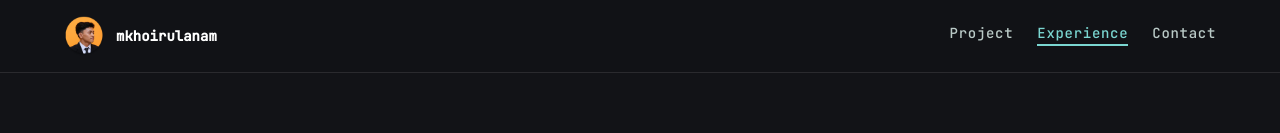
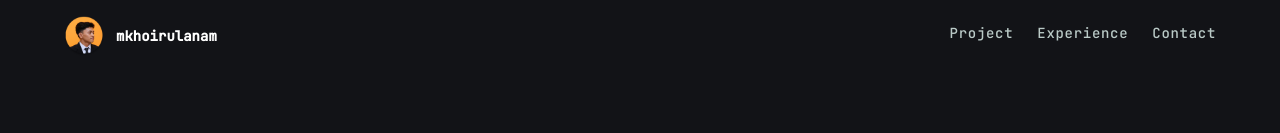
Before and after one commit to muhammadkhoirulanam18/Portfollio-Muhammad-khoirul-Anam, a Vue app: page / in a window 1280 px wide. Shown: the top 133 px of the page. Built offline with nearby package versions, Linux system fonts and the light colour scheme.

Commit message:
feat: revisi navbar

```diff
--- a/src/components/Navbar.vue
+++ b/src/components/Navbar.vue
@@ -1,6 +1,31 @@
 <script setup lang="ts">
-import { ref } from 'vue'
+import { ref, onMounted, onUnmounted } from 'vue'
+import { useRoute } from 'vue-router'
 import profileImg from '../assets/images/PROFILE.png'
+
+const route = useRoute()
+
+const isActive = (path: string) => {
+  if (path.includes('#')) {
+    return route.hash === path.substring(path.indexOf('#'))
+  }
+  return route.path.startsWith(path) && path !== '/'
+}
+
+const isScrolled = ref(false)
+
+const handleScroll = () => {
+  isScrolled.value = window.scrollY > 50
+}
+
+onMounted(() => {
+  window.addEventListener('scroll', handleScroll, { passive: true })
+  handleScroll()
+})
+
+onUnmounted(() => {
+  window.removeEventListener('scroll', handleScroll)
+})
 
 const navigation_links = ref([
   { name: 'Project', path: '/projects' },
@@ -16,8 +41,13 @@ const toggleMenu = () => {
 </script>
 
 <template>
-  <nav class="fixed top-0 w-full z-50 bg-background/80 nav-blur border-b border-primary/10">
-    <div class="flex justify-between items-center px-gutter py-unit-md max-w-container-max mx-auto relative">
+  <nav
+    :class="[
+      'fixed top-0 w-full z-50 transition-all duration-300',
+      isScrolled ? 'bg-background/80 nav-blur border-b border-primary/10 py-2' : 'bg-transparent border-transparent py-4'
+    ]"
+  >
+    <div class="flex justify-between items-center px-gutter max-w-container-max mx-auto relative">
       <!-- Logo -->
       <router-link to="/" class="flex items-center gap-3 group z-50">
         <img :src="profileImg" alt="Profile" class="w-10 h-10 rounded-full object-cover group-hover:border-primary transition-colors" />
@@ -26,7 +56,15 @@ const toggleMenu = () => {
 
       <!-- Desktop Nav -->
       <div class="hidden md:flex gap-unit-lg items-center">
-        <router-link :key="link.name" class="font-label-mono text-label-mono text-on-surface-variant hover:text-secondary transition-colors duration-300 border-b-2 border-transparent pb-1" active-class="!text-secondary !border-secondary" :to="link.path" v-for="link in navigation_links">
+        <router-link
+          v-for="link in navigation_links"
+          :key="link.name"
+          :class="[
+            'font-label-mono text-label-mono hover:text-secondary transition-colors duration-300 border-b-2 pb-1',
+            isActive(link.path) ? 'text-secondary border-secondary' : 'text-on-surface-variant border-transparent'
+          ]"
+          :to="link.path"
+        >
           {{ link.name }}
         </router-link>
       </div>
@@ -58,8 +96,10 @@ const toggleMenu = () => {
         >
         <router-link
           :key="link.name"
-          class="font-label-mono text-lg text-primary hover:text-secondary transition-colors duration-300 border-b border-surface-variant pb-4"
-          active-class="!text-secondary !border-secondary"
+          :class="[
+            'font-label-mono text-lg hover:text-secondary transition-colors duration-300 border-b border-surface-variant pb-4',
+            isActive(link.path) ? 'text-secondary border-secondary' : 'text-primary'
+          ]"
           :to="link.path"
           v-for="link in navigation_links"
           @click="toggleMenu"
```
